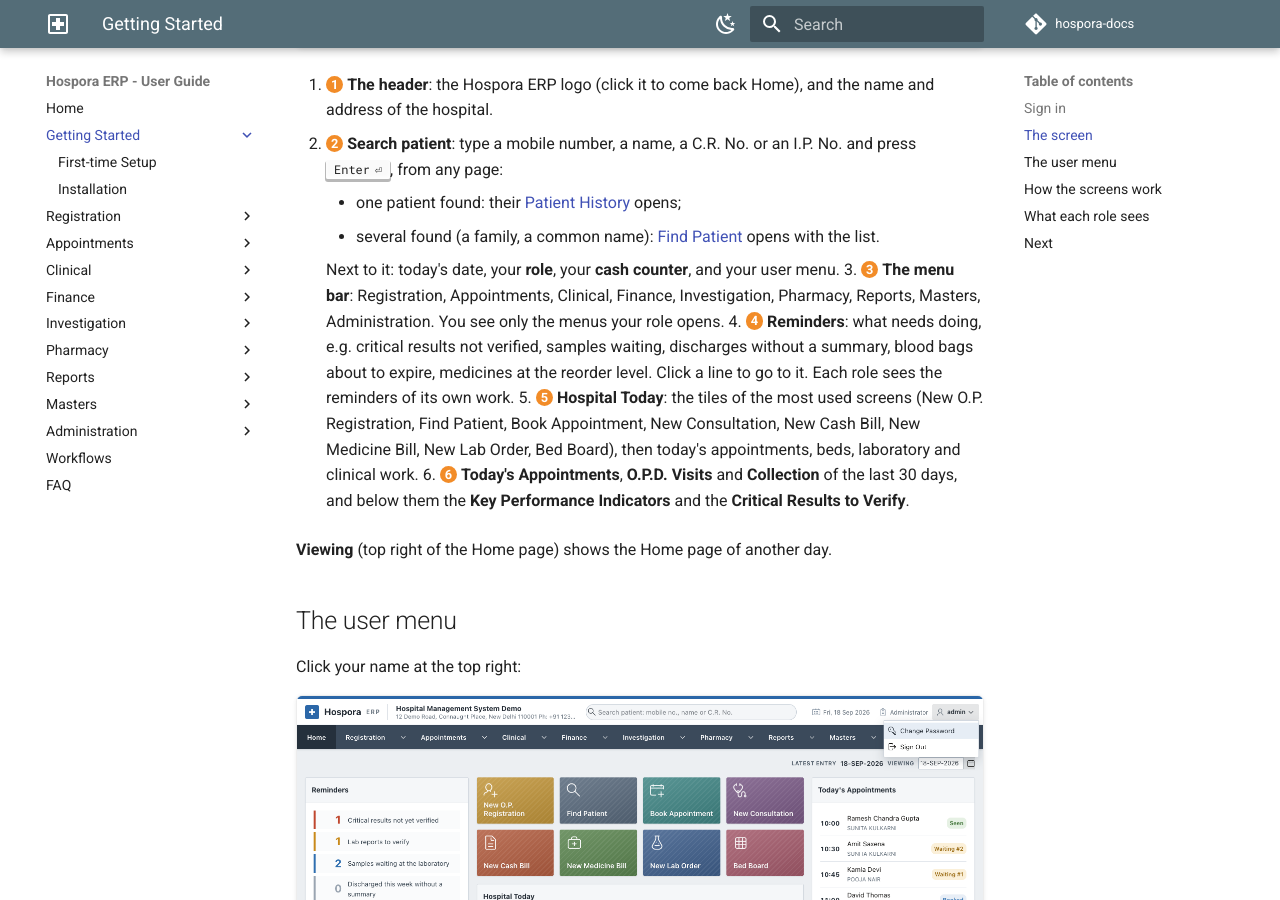
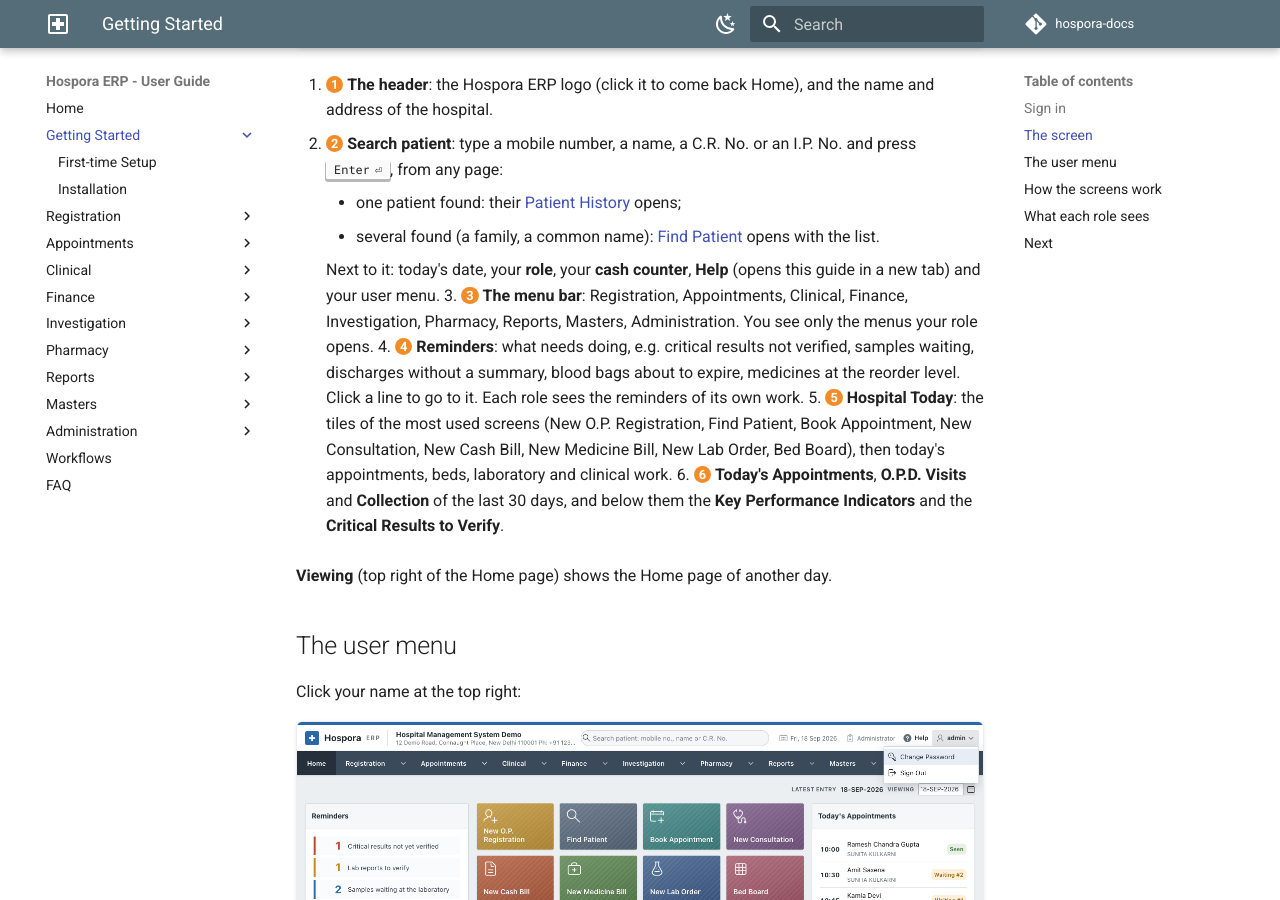
Before and after one commit to devvinish/hospora-docs, an MkDocs documentation site: the page built from docs/getting-started/index.md, in a window 1280 px wide and 900 px high, scrolled down 2090 px. Built offline with MkDocs 1.6.1 and Material for MkDocs 9.7.7, drawn with Linux system fonts in a browser that asks for light colours; comment, search, counter and statistics services are not loaded.

Commit message:
Guide: the Help link of the header
Co-Authored-By: Claude Opus 5 <noreply@anthropic.com>

```diff
--- a/docs/getting-started/index.md
+++ b/docs/getting-started/index.md
@@ -26,7 +26,8 @@ user is locked. Ask the administrator to unlock it.
     - several found (a family, a common name): [Find Patient](../registration/find-patient.md) opens with
       the list.
 
-    Next to it: today's date, your **role**, your **cash counter**, and your user menu.
+    Next to it: today's date, your **role**, your **cash counter**, **Help** (opens this guide in a new
+    tab) and your user menu.
 3. <span class="n">3</span> **The menu bar**: Registration, Appointments, Clinical, Finance, Investigation,
    Pharmacy, Reports, Masters, Administration. You see only the menus your role opens.
 4. <span class="n">4</span> **Reminders**: what needs doing, e.g. critical results not verified, samples
```
Also changed, not shown: docs/assets/screens/home/home.png, docs/assets/screens/start/home-full.png, docs/assets/screens/start/user-menu.png.
